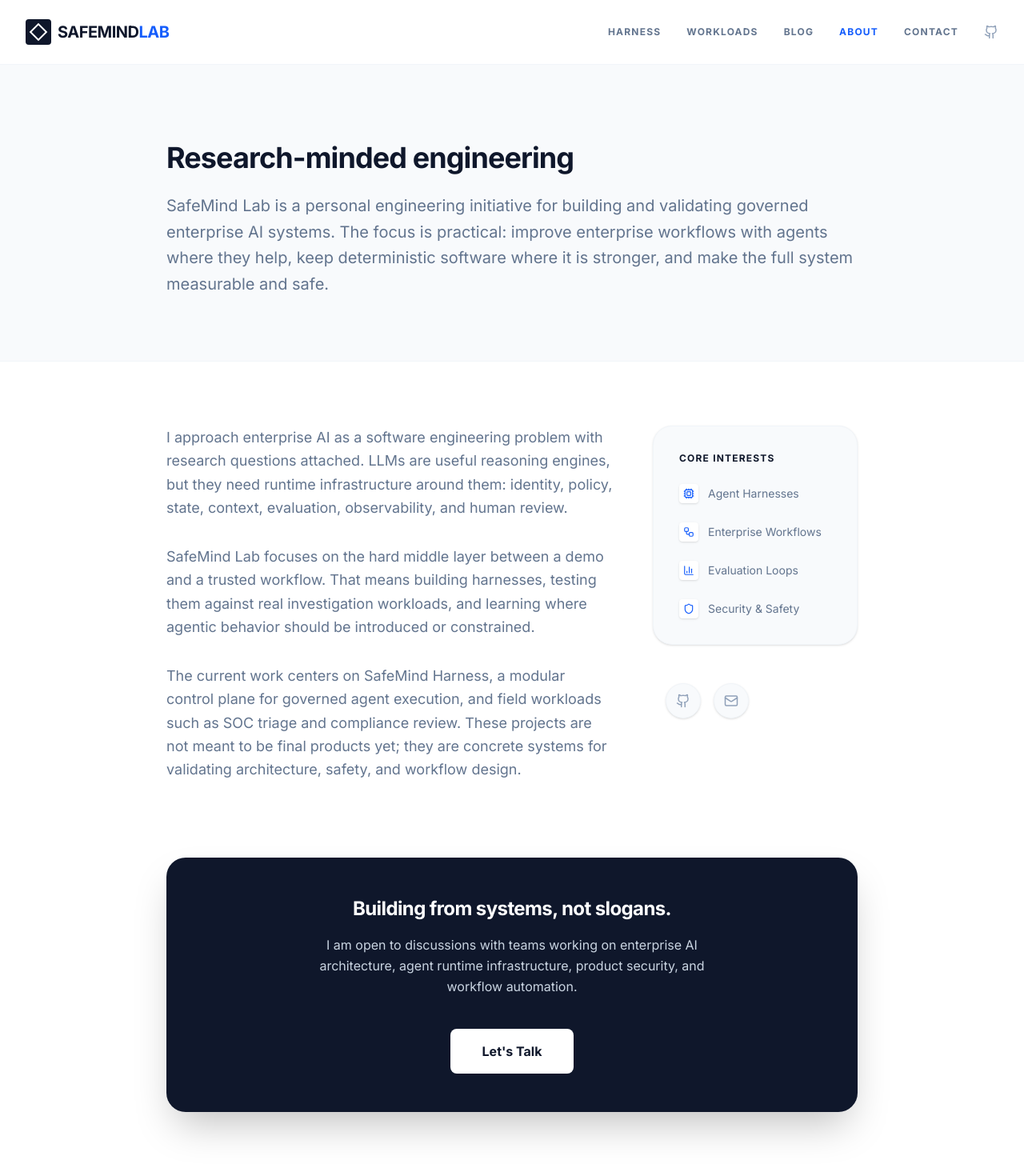
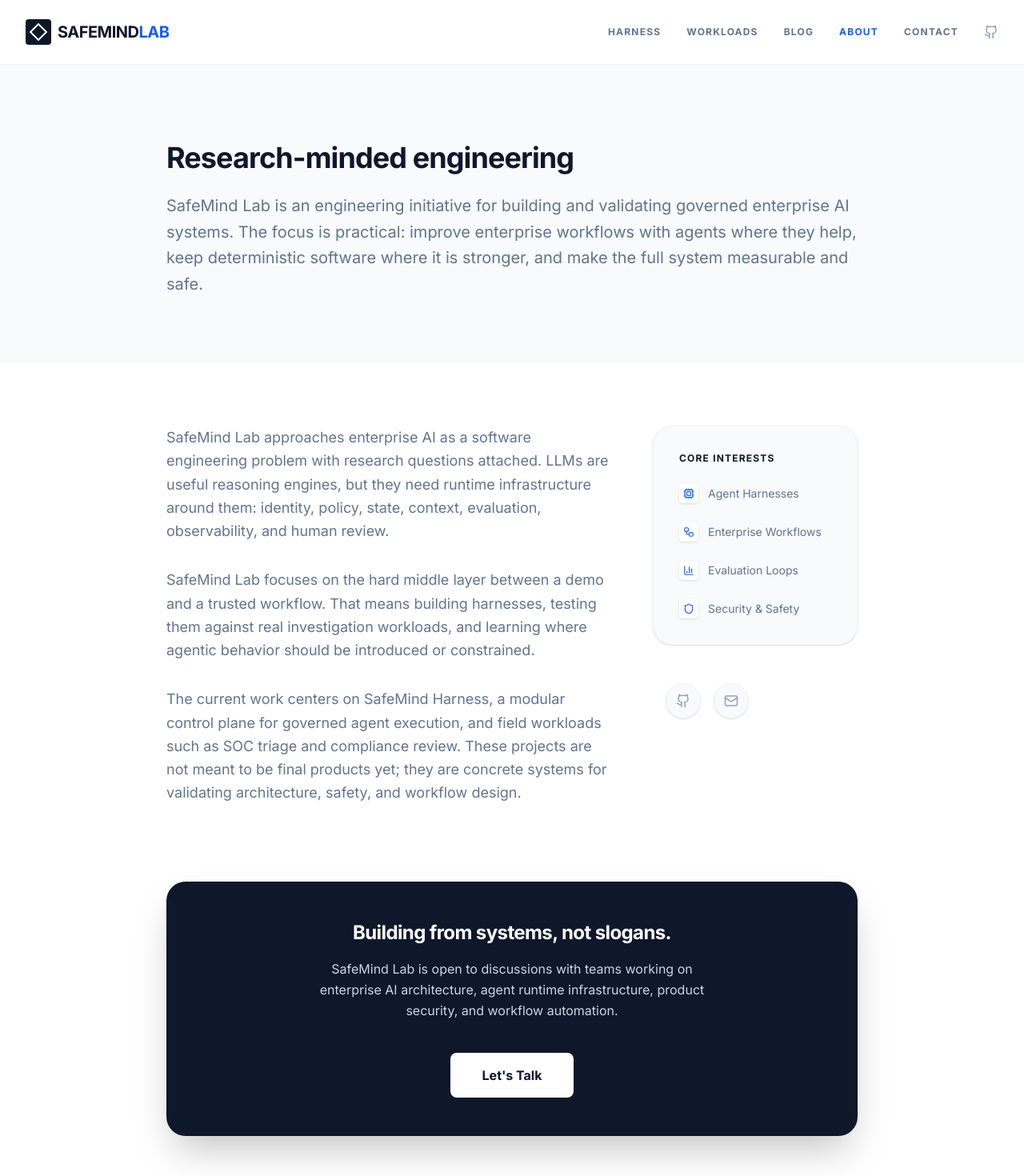
Before and after one commit to weifengcao/safemind-lab, a React (Vite) app: page /about in a window 1280 px wide. Shown: the top 1470 px of the page at 80% size. Built offline with nearby package versions, Linux system fonts and the light colour scheme.

Commit message:
Remove personal branding and first-person references from public content

```diff
--- a/src/pages/About.tsx
+++ b/src/pages/About.tsx
@@ -12,7 +12,7 @@
         <div className="max-w-4xl mx-auto px-4">
           <h1 className="text-4xl font-extrabold mb-6 text-slate-900 tracking-tight">Research-minded engineering</h1>
           <p className="text-xl text-slate-500 font-light leading-relaxed">
-            SafeMind Lab is a personal engineering initiative for building and validating governed enterprise AI systems. The focus is practical: improve enterprise workflows with agents where they help, keep deterministic software where it is stronger, and make the full system measurable and safe.
+            SafeMind Lab is an engineering initiative for building and validating governed enterprise AI systems. The focus is practical: improve enterprise workflows with agents where they help, keep deterministic software where it is stronger, and make the full system measurable and safe.
           </p>
         </div>
       </section>
@@ -21,7 +21,7 @@
         <div className="grid grid-cols-1 md:grid-cols-3 gap-12 mb-24">
           <div className="md:col-span-2 space-y-8 text-lg text-slate-500 leading-relaxed font-light">
             <p>
-              I approach enterprise AI as a software engineering problem with research questions attached. LLMs are useful reasoning engines, but they need runtime infrastructure around them: identity, policy, state, context, evaluation, observability, and human review.
+              SafeMind Lab approaches enterprise AI as a software engineering problem with research questions attached. LLMs are useful reasoning engines, but they need runtime infrastructure around them: identity, policy, state, context, evaluation, observability, and human review.
             </p>
             <p>
               SafeMind Lab focuses on the hard middle layer between a demo and a trusted workflow. That means building harnesses, testing them against real investigation workloads, and learning where agentic behavior should be introduced or constrained.
@@ -52,7 +52,7 @@
         <section className="p-12 rounded-3xl bg-slate-900 text-white shadow-2xl text-center">
           <h2 className="text-2xl font-bold mb-4 tracking-tight">Building from systems, not slogans.</h2>
           <p className="text-slate-300 mb-10 font-light leading-relaxed max-w-lg mx-auto">
-            I am open to discussions with teams working on enterprise AI architecture, agent runtime infrastructure, product security, and workflow automation.
+            SafeMind Lab is open to discussions with teams working on enterprise AI architecture, agent runtime infrastructure, product security, and workflow automation.
           </p>
           <a href="/contact" className="inline-flex px-10 py-4 bg-white text-slate-900 font-bold rounded-lg hover:bg-slate-100 transition-all">
             Let's Talk
--- a/src/pages/Contact.tsx
+++ b/src/pages/Contact.tsx
@@ -11,7 +11,7 @@
     <div className="pb-24">
       <SEO
         title="Connect with the Lab"
-        description="Have a technical challenge or an architecture you'd like to discuss? Reach out through any of our channels for advisory or partnership discussions."
+        description="Have a technical challenge or an architecture you'd like to discuss? Reach out through any of these channels for advisory or partnership discussions."
       />
       <section className="pt-24 pb-20 border-b border-slate-100 bg-slate-50">
         <div className="max-w-4xl mx-auto px-4">
--- a/src/pages/Home.tsx
+++ b/src/pages/Home.tsx
@@ -217,7 +217,7 @@
             <p className="text-lg text-slate-300 mb-10 font-light">Open to discussing enterprise AI architecture, agent harness engineering, product security, and applied research collaborations.</p>
             <div className="flex flex-wrap justify-center gap-4">
               <Link to="/contact" className="px-10 py-4 bg-white text-slate-900 font-bold rounded-lg hover:bg-slate-100 transition-colors">
-                Contact Me
+                Contact
               </Link>
               <a href="https://github.com/safemind-lab" className="px-10 py-4 bg-slate-800 border border-slate-700 rounded-lg flex items-center font-bold hover:bg-slate-700 transition-colors">
                 <Github size={18} className="mr-2" /> GitHub
--- a/src/pages/ProjectFintech.tsx
+++ b/src/pages/ProjectFintech.tsx
@@ -7,7 +7,7 @@
     <div className="pb-24">
       <SEO
         title="Fintech Compliance Agent Case Study"
-        description="Applying the SafeMind Harness to the rigors of financial regulation. This project demonstrates how our structured investigation state adapts to policy-heavy audit workloads."
+        description="Applying the SafeMind Harness to the rigors of financial regulation. This project demonstrates how the structured investigation state adapts to policy-heavy audit workloads."
       />
       <div className="max-w-4xl mx-auto px-4 mt-12 mb-8">
         <Link to="/projects" className="inline-flex items-center text-xs font-bold uppercase tracking-widest text-slate-400 hover:text-blue-600 transition-colors">
```
Also changed, not shown: 1 other file (tests, documents, lock files or other folders).
